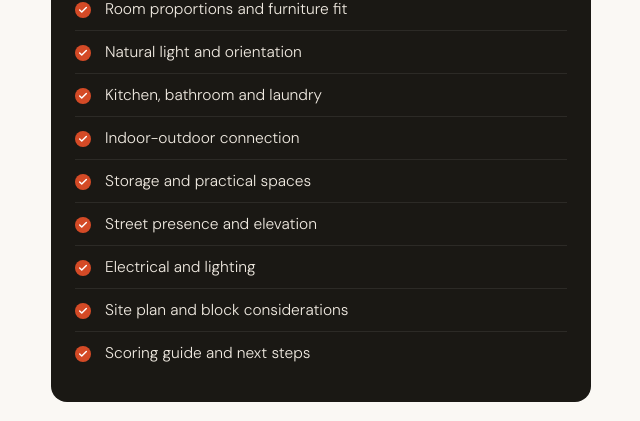
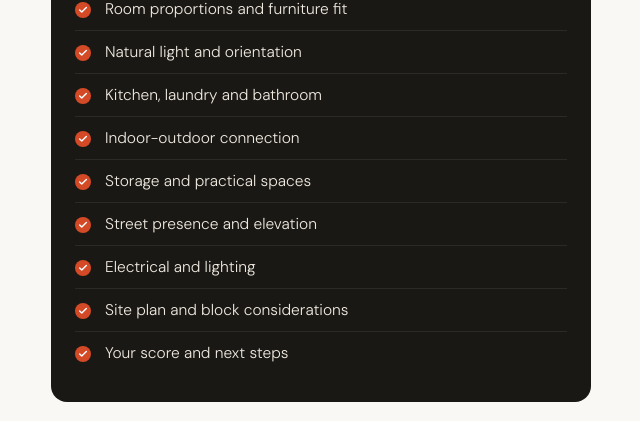
Before and after one commit to josephopacak/planreview, a plain HTML site: page checklist/index.html in a window 1280 px wide. Shown: the part 821-1242 px from the top of the page, 319-959 px from the left. Drawn offline with nearby package versions, Linux system fonts and the light colour scheme.

Commit message:
Align checklist page section labels with the PDF

```diff
--- a/checklist/index.html
+++ b/checklist/index.html
@@ -130,13 +130,13 @@
       <li>Floor plan layout and flow</li>
       <li>Room proportions and furniture fit</li>
       <li>Natural light and orientation</li>
-      <li>Kitchen, bathroom and laundry</li>
+      <li>Kitchen, laundry and bathroom</li>
       <li>Indoor-outdoor connection</li>
       <li>Storage and practical spaces</li>
       <li>Street presence and elevation</li>
       <li>Electrical and lighting</li>
       <li>Site plan and block considerations</li>
-      <li>Scoring guide and next steps</li>
+      <li>Your score and next steps</li>
     </ul>
   </div>
 
```
